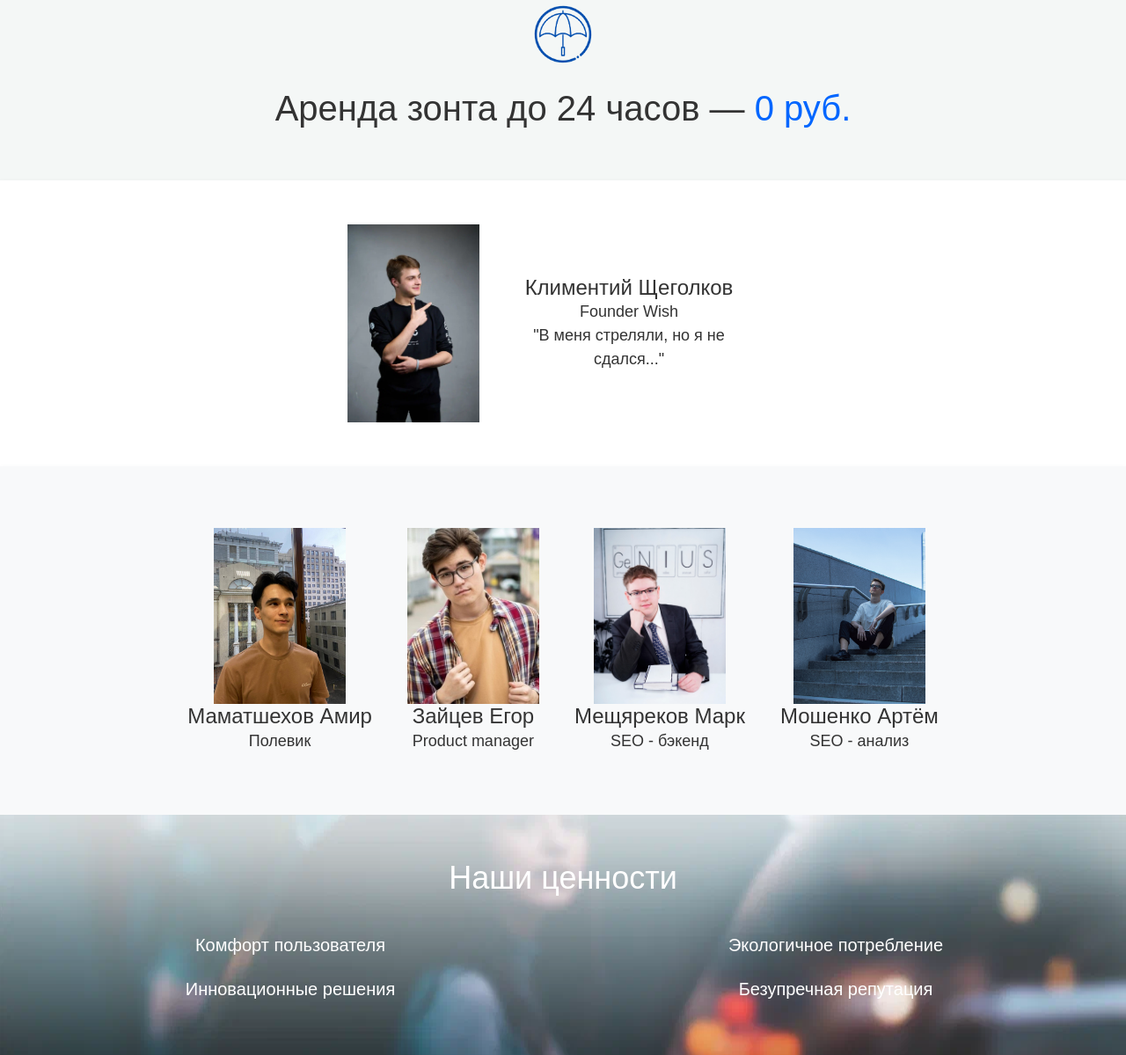
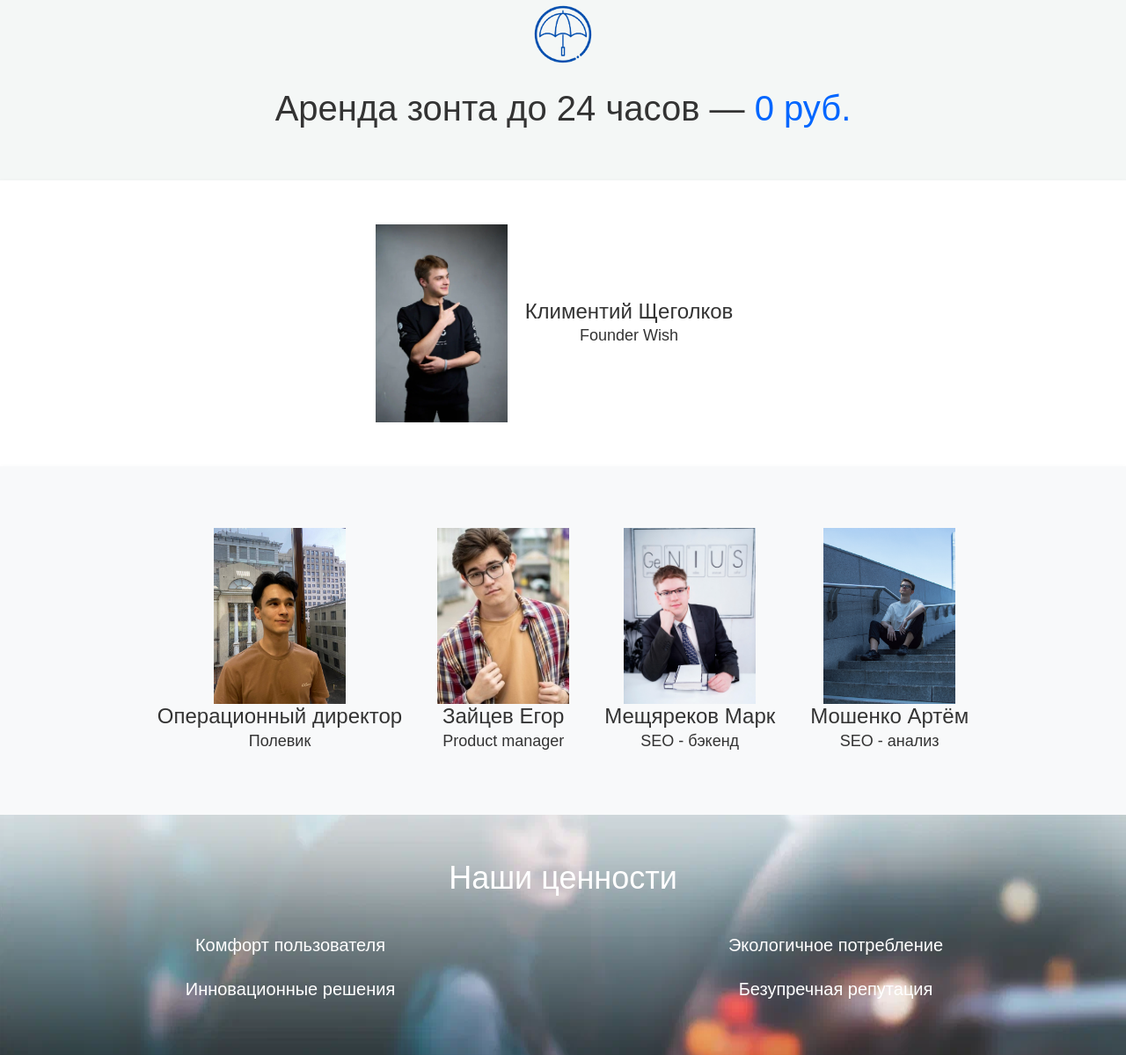
Before and after one commit to shareu-wish/wish-webapp, a Flask app: page /about in a window 1280 px wide. Shown: the part 494-1693 px from the top of the page at 88% size. Run offline with Flask 3, Linux system fonts and the light colour scheme.

Commit message:
Update about.html

```diff
--- a/templates/about.html
+++ b/templates/about.html
@@ -276,13 +276,12 @@
         <div class="founder-text">
             <h3>Климентий Щеголков</h3>
             <p>Founder Wish</p>
-            <p>"В меня стреляли, но я не сдался..."</p>
         </div>
     </div>
     <div class="team">
         <div class="team-member">
             <img src="static/img/amir.jpg">
-            <h3>Маматшехов Амир</h3>
+            <h3>Операционный директор</h3>
             <p>Полевик</p>
         </div>
         <div class="team-member">
```
